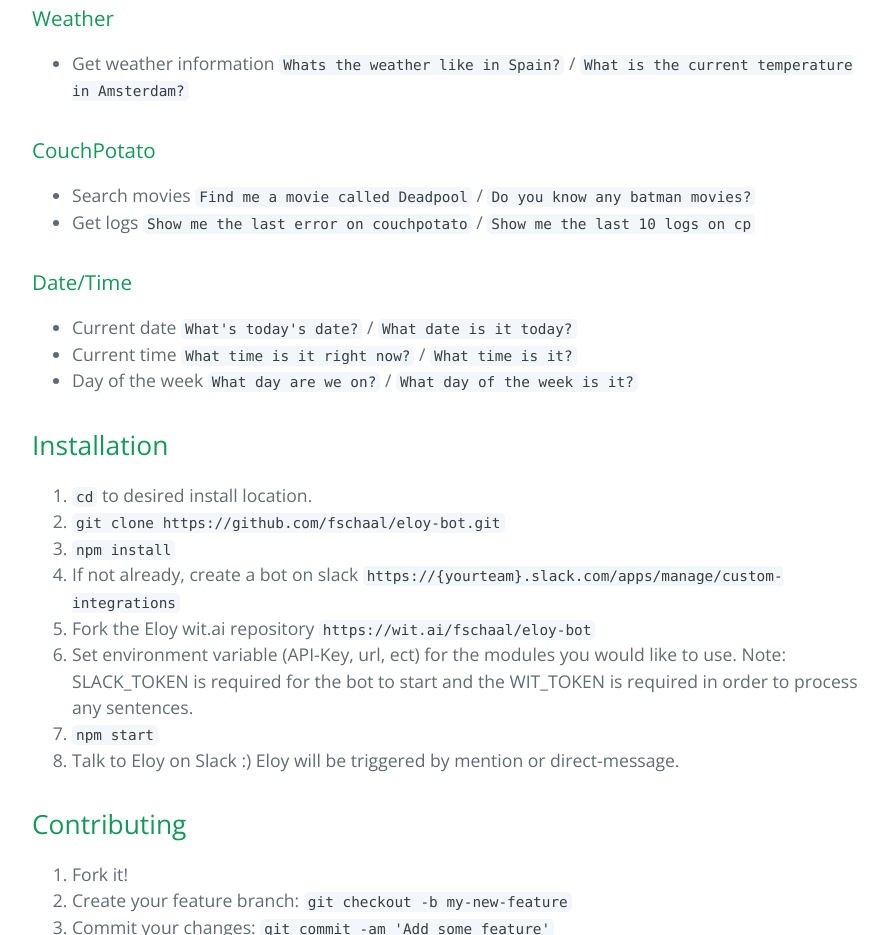
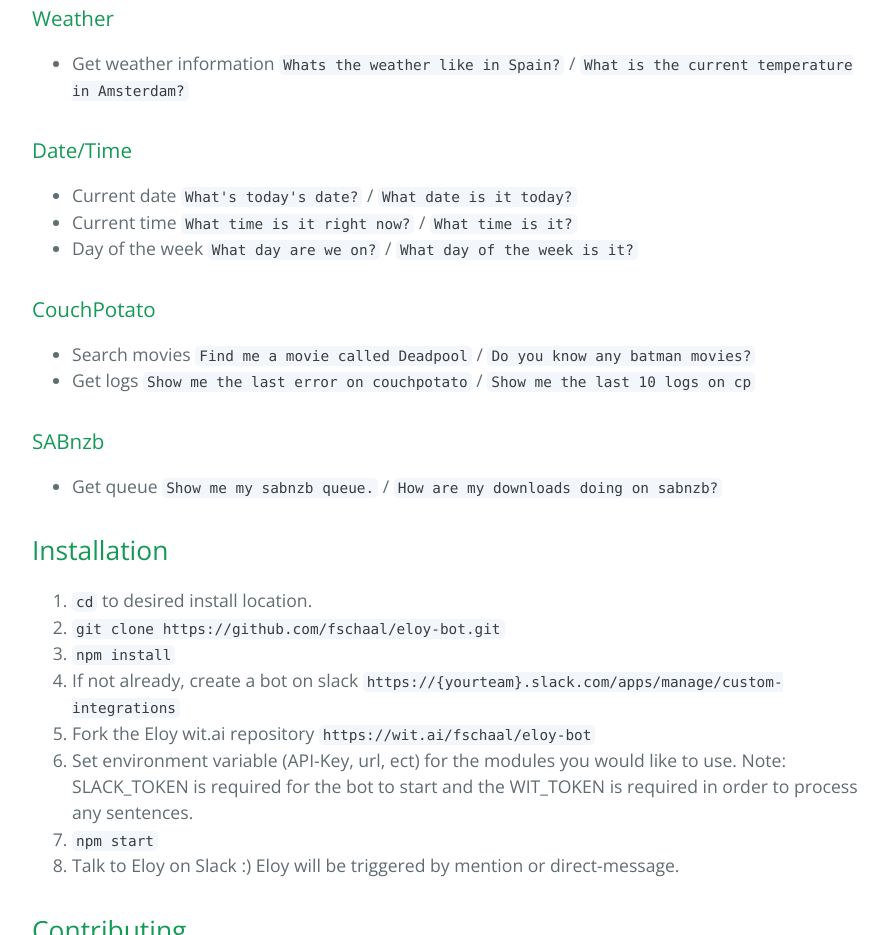
Before and after one commit to fschaal/eloy-bot, a plain HTML site: page index.html in a window 1280 px wide. Shown: the part 936-1871 px from the top of the page, without its empty margins (192-1080 px from the left). Drawn offline with nearby package versions, Linux system fonts and the light colour scheme.

```diff
--- a/index.html
+++ b/index.html
@@ -39,6 +39,21 @@
 </ul>
 
 <h3>
+<a id="datetime" class="anchor" href="#datetime" aria-hidden="true"><span aria-hidden="true" class="octicon octicon-link"></span></a>Date/Time</h3>
+
+<ul>
+<li>Current date
+<code>What's today's date?</code> / <code>What date is it today?</code>
+</li>
+<li>Current time
+<code>What time is it right now?</code> / <code>What time is it?</code>
+</li>
+<li>Day of the week
+<code>What day are we on?</code> / <code>What day of the week is it?</code>
+</li>
+</ul>
+
+<h3>
 <a id="couchpotato" class="anchor" href="#couchpotato" aria-hidden="true"><span aria-hidden="true" class="octicon octicon-link"></span></a>CouchPotato</h3>
 
 <ul>
@@ -51,17 +66,11 @@
 </ul>
 
 <h3>
-<a id="datetime" class="anchor" href="#datetime" aria-hidden="true"><span aria-hidden="true" class="octicon octicon-link"></span></a>Date/Time</h3>
+<a id="sabnzb" class="anchor" href="#sabnzb" aria-hidden="true"><span aria-hidden="true" class="octicon octicon-link"></span></a>SABnzb</h3>
 
 <ul>
-<li>Current date
-<code>What's today's date?</code> / <code>What date is it today?</code>
-</li>
-<li>Current time
-<code>What time is it right now?</code> / <code>What time is it?</code>
-</li>
-<li>Day of the week
-<code>What day are we on?</code> / <code>What day of the week is it?</code>
+<li>Get queue
+<code>Show me my sabnzb queue.</code> / <code>How are my downloads doing on sabnzb?</code>
 </li>
 </ul>
 
```
Also changed, not shown: params.json (+1 -1 lines).
